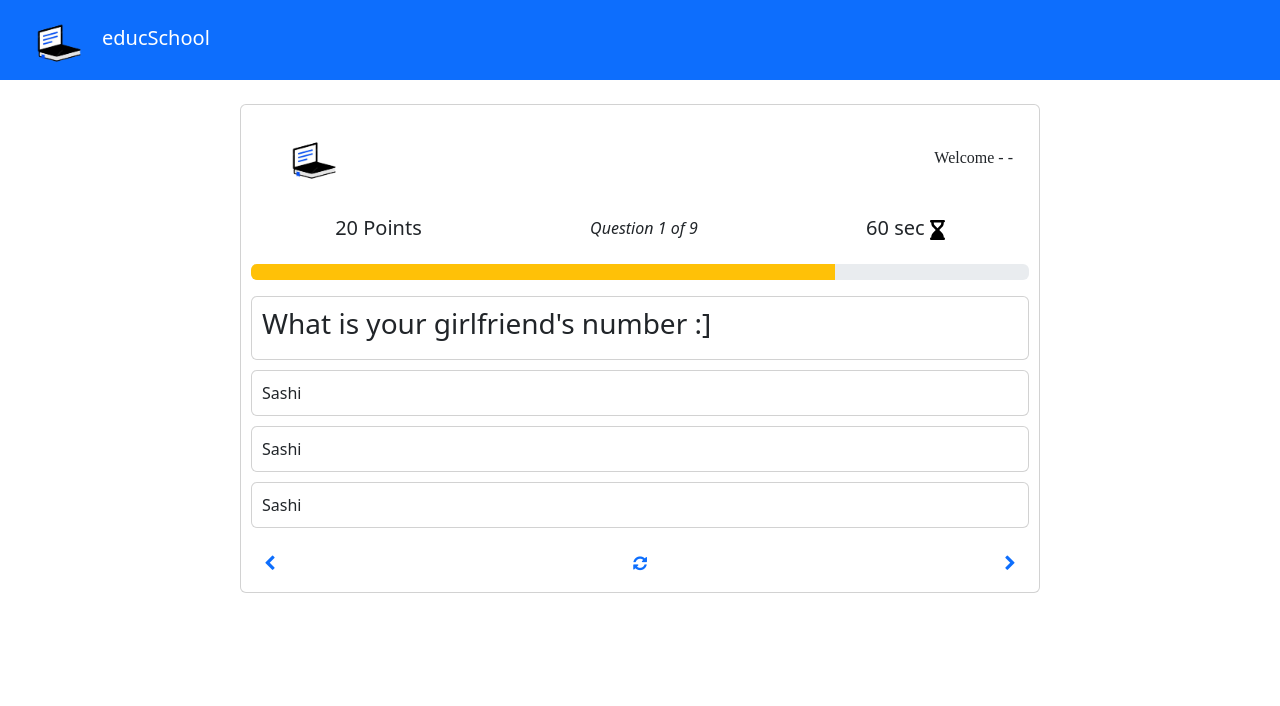
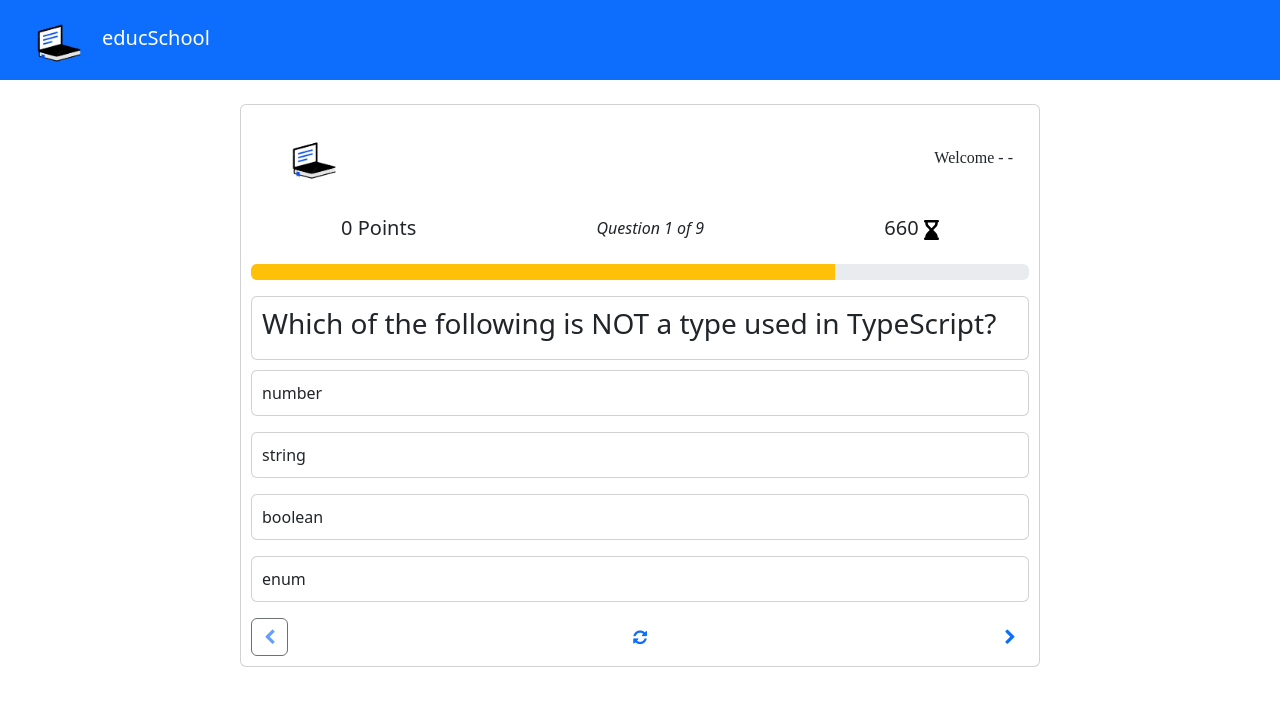
Before and after one commit to idrissd0/elearning, an Angular app: page /question in a window 1280 px wide. Shown: the top 706 px of the page. Built offline with nearby package versions, Linux system fonts and the light colour scheme.

Commit message:
Done parts: points, question number, next-previous question methods, question answer method, changable questions and options. User name stocked in localhost.

```diff
--- a/src/app/app.module.ts
+++ b/src/app/app.module.ts
@@ -6,17 +6,19 @@ import { AppComponent } from './app.component';
 import { WelcomeComponent } from './components/welcome/welcome.component';
 import { QuestionComponent } from './components/question/question.component';
 import { HeaderComponent } from './components/header/header.component';
+import { HttpClient, HttpClientModule } from '@angular/common/http';
 
 @NgModule({
   declarations: [
     AppComponent,
     WelcomeComponent,
     QuestionComponent,
-    HeaderComponent
+    HeaderComponent,
   ],
   imports: [
     BrowserModule,
-    AppRoutingModule
+    AppRoutingModule,
+    HttpClientModule
   ],
   providers: [],
   bootstrap: [AppComponent]
--- a/src/app/components/question/question.component.html
+++ b/src/app/components/question/question.component.html
@@ -12,14 +12,14 @@
     </div>
     <div class="d-flex justify-content-around py-3">
       <div clsaa="score">
-        <h5>20 Points</h5>
+        <h5>{{points}} Points</h5>
       </div>
       <div clsaa="question-remain">
-        <span style="font-style:italic;">Question 1 of 9</span>
+        <span style="font-style:italic;">Question {{currentQuestion}} of {{questionList.length}}</span>
       </div>
       <div clsaa="timer">
         <h5>
-          60 sec
+          6{{counter}}
           <svg xmlns="http://www.w3.org/2000/svg" height="1em" viewBox="0 0 384 512"><!--! Font Awesome Free 6.4.2 by @fontawesome - https://fontawesome.com License - https://fontawesome.com/license (Commercial License) Copyright 2023 Fonticons, Inc. --><path d="M32 0C14.3 0 0 14.3 0 32S14.3 64 32 64V75c0 42.4 16.9 83.1 46.9 113.1L146.7 256 78.9 323.9C48.9 353.9 32 394.6 32 437v11c-17.7 0-32 14.3-32 32s14.3 32 32 32H64 320h32c17.7 0 32-14.3 32-32s-14.3-32-32-32V437c0-42.4-16.9-83.1-46.9-113.1L237.3 256l67.9-67.9c30-30 46.9-70.7 46.9-113.1V64c17.7 0 32-14.3 32-32s-14.3-32-32-32H320 64 32zM96 75V64H288V75c0 25.5-10.1 49.9-28.1 67.9L192 210.7l-67.9-67.9C106.1 124.9 96 100.4 96 75z"/></svg>
         </h5>
       </div>
@@ -30,39 +30,28 @@
 
     <div class="question">
       <div class="card">
-        <h3>What is your girlfriend's number :]</h3>
+        <h3>{{ questionList[currentQuestion]?.questionText }}</h3>
       </div>
     </div>
     <div class="options">
-      <ol class="p-0" > <!-- *ngFor="let option of questionsList[currentQuestion]?.option" -->
-        <li > <!-- click="answer(currentQuestion+1, option)" -->
+
+      <ol class="p-0" *ngFor="let option of questionList[currentQuestion]?.options">
+        <li (click)="answer(currentQuestion, option)">
           <div class="card"> <!-- appChangeBg [isCorrect]="options.correct" -->
-            <!-- {{option.text}} -->
-            Sashi
-          </div>
-        </li>
-        <li > <!-- click="answer(currentQuestion+1, option)" -->
-          <div class="card"> <!-- appChangeBg [isCorrect]="options.correct" -->
-            <!-- {{option.text}} -->
-            Sashi
-          </div>
-        </li>
-        <li > <!-- click="answer(currentQuestion+1, option)" -->
-          <div class="card"> <!-- appChangeBg [isCorrect]="options.correct" -->
-            <!-- {{option.text}} -->
-            Sashi
+            {{option.text}}
           </div>
         </li>
       </ol>
+
     </div>
     <div class="d-flex justify-content-between">
-      <button class="btn" > <!-- [disabled]="currentQuestion===0" (click)="previousQuestion() -->
+      <button class="btn" [disabled]="currentQuestion===1" (click)="previousQuestion()"> <!--  -->
         <i class="fa text-primary fa-chevron-left fa-1x" aria-hidden="true"></i>
       </button>
-      <button class="btn"> <!--  (click)="resetQuiz()" -->
+      <button class="btn" (click)="resetQuiz()">
         <i class="fa fa-refresh text-primary fa-x" aria-hidden="true"></i>
       </button>
-      <button class="btn" > <!--(click)="nextQuestion()"-->
+      <button class="btn" (click)="nextQuestion()"> <!---->
         <i class="fa text-primary fa-chevron-right fa-x" aria-hidden="true"></i>
       </button>
     </div>
--- a/src/app/components/question/question.component.ts
+++ b/src/app/components/question/question.component.ts
@@ -1,4 +1,7 @@
 import { Component, OnInit } from '@angular/core';
+
+import { interval } from 'rxjs';
+import { QuestionService } from '../../service/question.service';
 
 @Component({
   selector: 'app-question',
@@ -6,14 +9,45 @@ import { Component, OnInit } from '@angular/core';
   styleUrls: ['./question.component.scss']
 })
 export class QuestionComponent implements OnInit{
-  username!: string;
+  public username!: string;
+  public questionList: any = [];
+  public currentQuestion:number = 1;
+  public points: number = 0;
+  counter=60;
 
 
-  onstructor() {  }
+  constructor(private questionService: QuestionService) { }
 
   ngOnInit(): void {
     this.username = localStorage.getItem('username')!;
+    this.getAllQuestions()
   }
 
+  getAllQuestions() {
+    this.questionService.getQuestionJson()
+      .subscribe(res => {
+        console.log(res.questions)
+        this.questionList = res.questions;
+      })
+  }
+
+  nextQuestion(){
+    this.currentQuestion++;
+  }
+  previousQuestion() {
+    this.currentQuestion--;
+  }
+  resetQuiz(){
+
+  }
+  answer(toNextQuestion:number, option:any){
+    if (option.correct) {
+      this.points += 10;
+    } else {
+      this.points -= 2;
+    }
+
+    this.currentQuestion = toNextQuestion+1;
+  }
 
 }
--- /dev/null
+++ b/src/app/service/question.service.ts
@@ -0,0 +1,13 @@
+import { Injectable } from '@angular/core';
+import {HttpClient} from '@angular/common/http';
+@Injectable({
+  providedIn: 'root'
+})
+export class QuestionService {
+
+  constructor(private http : HttpClient) { }
+
+  getQuestionJson(){
+    return this.http.get<any>("assets/questions.json");
+  }
+}
--- /dev/null
+++ b/src/assets/questions.json
@@ -0,0 +1,166 @@
+{
+  "questions": [
+    {
+        "questionText": "Which of the following does TypeScript use to specify types?",
+        "options": [{
+                "text": ":",
+                "correct": true
+            },
+            {
+                "text": ";"
+            },
+            {
+                "text": "!"
+            },
+            {
+                "text": "&"
+            }
+        ],
+        "explanation": "TS uses a colon (:) to separate the property name from the property type"
+      },
+      {
+          "questionText": "Which of the following is NOT a type used in TypeScript?",
+          "options": [{
+                  "text": "number"
+              },
+              {
+                  "text": "string"
+              },
+              {
+                  "text": "boolean"
+              },
+              {
+                  "text": "enum",
+                  "correct": true
+              }
+          ],
+          "explanation": "enum is not used as a type in TypeScript"
+      },
+      {
+          "questionText": "How can we specify properties and methods for an object in TypeScript?",
+          "options": [{
+                  "text": "Use classes."
+              },
+              {
+                  "text": "Use interfaces.",
+                  "correct": true
+              },
+              {
+                  "text": "Use enums."
+              },
+              {
+                  "text": "Use async/await."
+              }
+          ],
+          "explanation": "interfaces are typically used to list the properties and methods for an object"
+      },
+      {
+          "questionText": "How else can Array<number> be written in TypeScript?",
+          "options": [{
+                  "text": "@number"
+              },
+              {
+                  "text": "number[ ]",
+                  "correct": true
+              },
+              {
+                  "text": "number!"
+              },
+              {
+                  "text": "number?"
+              }
+          ],
+          "explanation": "number[] is another way of writing Array<number> in TypeScript"
+      },
+      {
+          "questionText": "In which of these does a class take parameters?",
+          "options": [{
+                  "text": "constructor",
+                  "correct": true
+              },
+              {
+                  "text": "destructor"
+              },
+              {
+                  "text": "import"
+              },
+              {
+                  "text": "subscribe"
+              }
+          ],
+          "explanation": "a constructor is used by a class to take in parameters"
+      },
+      {
+          "questionText": "Which is NOT an access modifier?",
+          "options": [{
+                  "text": "private"
+              },
+              {
+                  "text": "protected"
+              },
+              {
+                  "text": "public"
+              },
+              {
+                  "text": "async",
+                  "correct": true
+              }
+          ],
+          "explanation": "async is not used as an access modifier type in TypeScript"
+      },
+      {
+          "questionText": "Which keyword allows us to share information between files in TypeScript?",
+          "options": [{
+                  "text": "import"
+              },
+              {
+                  "text": "export",
+                  "correct": true
+              },
+              {
+                  "text": "async"
+              },
+              {
+                  "text": "constructor"
+              }
+          ],
+          "explanation": "the export keyword allows for the information to be transmitted between files"
+      },
+      {
+          "questionText": "Which is an array method to generate a new array based on a condition?",
+          "options": [{
+                  "text": "filter",
+                  "correct": true
+              },
+              {
+                  "text": "map"
+              },
+              {
+                  "text": "async"
+              },
+              {
+                  "text": "enum"
+              }
+          ],
+          "explanation": "filter is a method used to conditionally create a new array"
+      },
+      {
+          "questionText": "How is a property accessible within a class?",
+          "options": [{
+                  "text": "Using this.propertyName",
+                  "correct": true
+              },
+              {
+                  "text": "Accessors"
+              },
+              {
+                  "text": "Destructuring"
+              },
+              {
+                  "text": "Arrow function"
+              }
+          ],
+          "explanation": "this.propertyName is the way to access a specific property within a class"
+      }
+  ]
+}
--- a/src/index.html
+++ b/src/index.html
@@ -2,7 +2,7 @@
 <html lang="en">
 <head>
   <meta charset="utf-8">
-  <title>Elearning</title>
+  <title>eLearning</title>
   <base href="/">
   <meta name="viewport" content="width=device-width, initial-scale=1">
   <link rel="icon" type="image/x-icon" href="favicon.ico">
```
